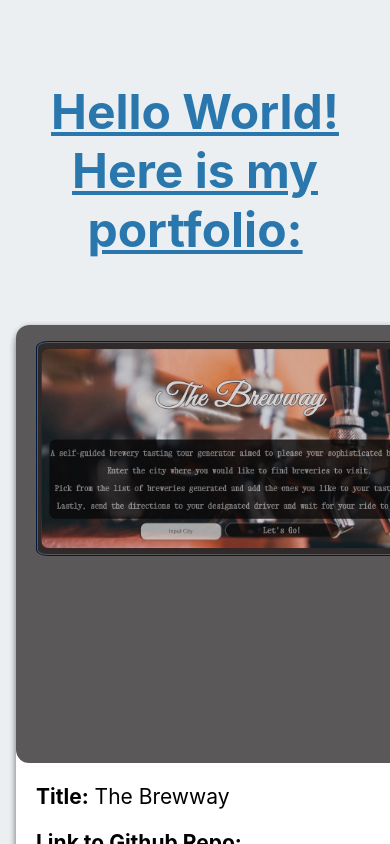
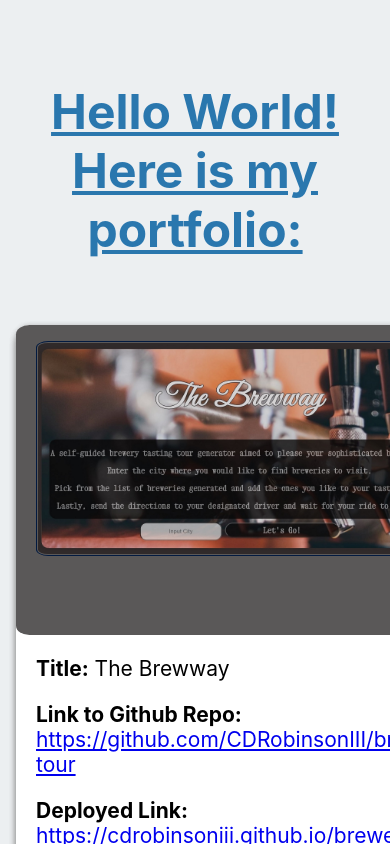
Before and after one commit to CDRobinsonIII/react-portfolio, a React (Create React App) app: page / in a window 390 px wide. Shown: the top 844 px of the page. Built offline with nearby package versions, Linux system fonts and the light colour scheme.

Commit message:
Added media query to make PortfolioCard smaller on smaller screens.

```diff
--- a/src/components/PortfolioCard/style.css
+++ b/src/components/PortfolioCard/style.css
@@ -42,15 +42,12 @@
   margin-top: 18px;
 }
 
-.card > .remove {
-  color: #ff1744;
-  font-size: 48px;
-  position: absolute;
-  top: -20px;
-  right: 5px;
-  cursor: pointer;
+@media (max-width: 884px) {
+  .card {
+    height: 554px;
+    width: 572px;
+  }
+  .card > .img-container {
+    height: 56%;
+  }
 }
-
-.card > .remove:hover {
-  color: #d50000;
-}
```
